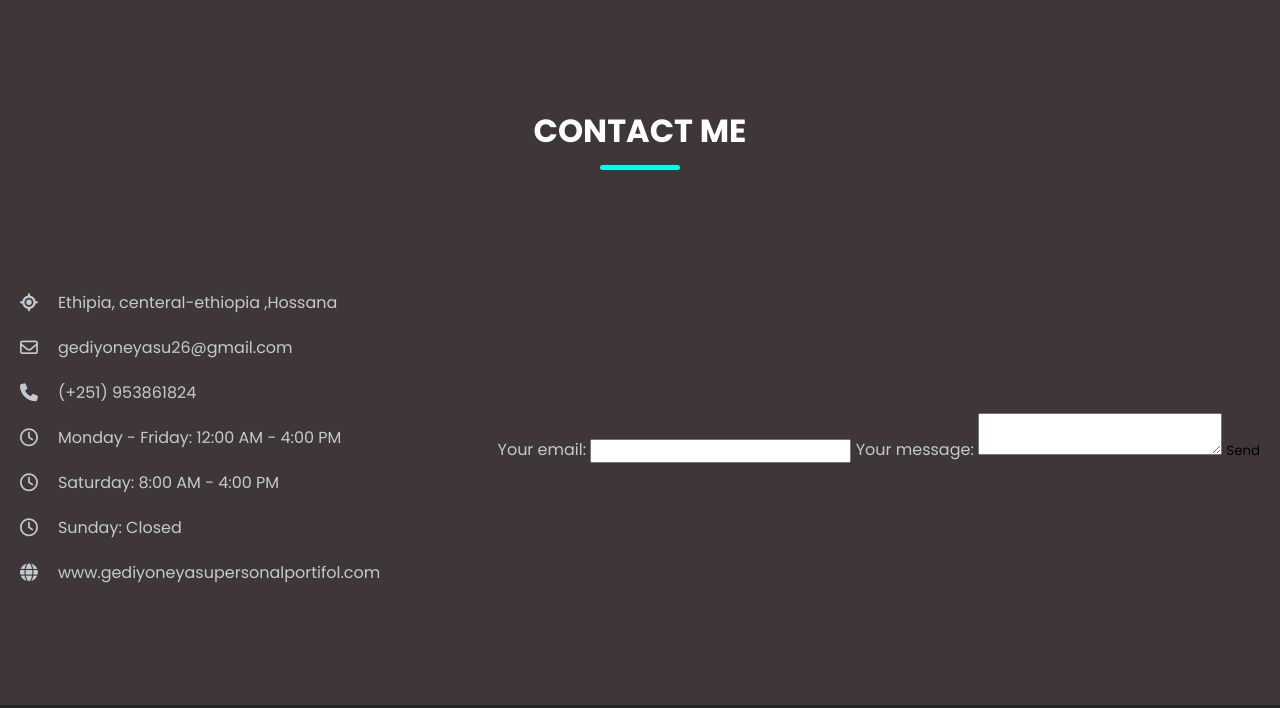
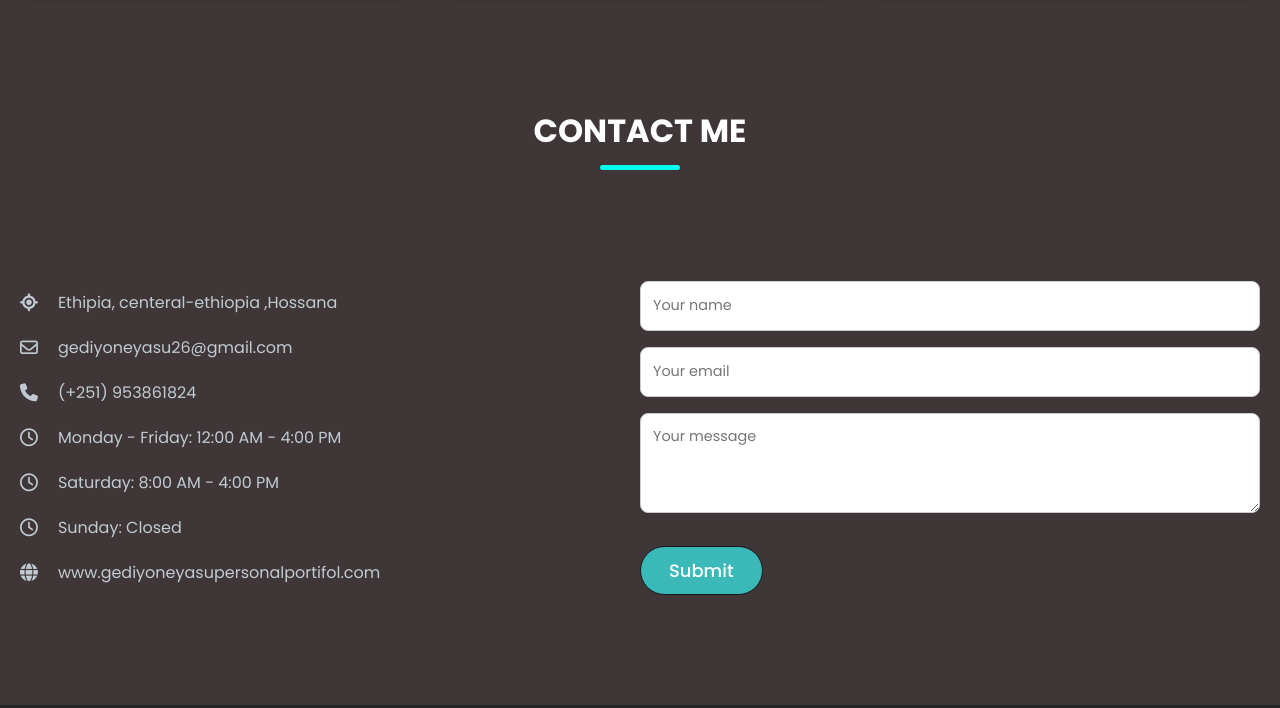
Before and after one commit to gediyoneyasu/my-portfolio, a plain HTML site: page index.html in a window 1280 px wide. Shown: the part 2095-2803 px from the top of the page. Drawn offline with Linux system fonts and the light colour scheme; a web font is replaced by a local one.

Commit message:
Revamp contact form structure and styles
Updated the contact form with new fields and styling.

```diff
--- a/index.html
+++ b/index.html
@@ -178,17 +178,13 @@
 <form
   action="https://formspree.io/f/mrbonwze"
   method="POST"
->
-  <label>
-    Your email:
-    <input type="email" name="email">
-  </label>
-  <label>
-    Your message:
-    <textarea name="message"></textarea>
-  </label>
-  <!-- your other form fields go here -->
-  <button type="submit">Send</button>
+   class="contact-form">
+                <input type="text" placeholder="Your name" class="form-input" required />
+                <input type="email" placeholder="Your email" class="form-input" required />
+                <textarea placeholder="Your message" class="form-input" required></textarea>
+                <button type="submit" class="button submit-button"
+                    style="background-color: rgb(59, 185, 185);">Submit</button>
+            </form>
 </form>
         </div>
     </section>
```
